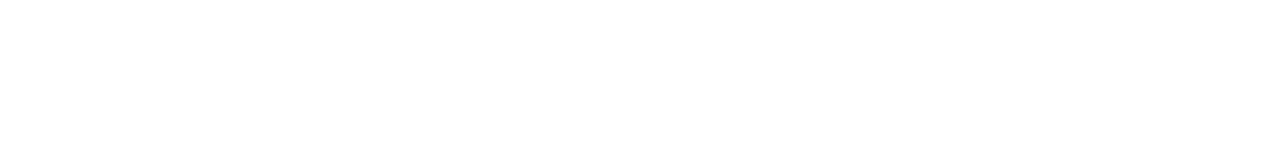
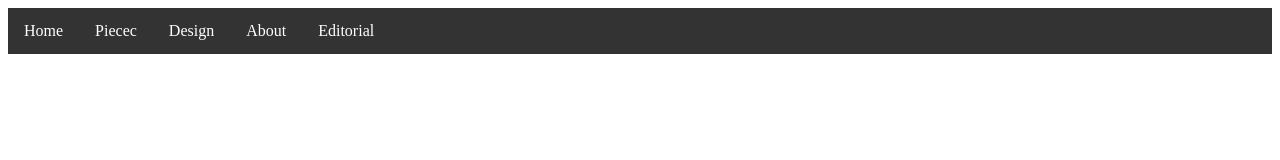
Before and after one commit to Amornthep-ra/HTML, a plain HTML site: page index.html in a window 1280 px wide. Drawn offline with Linux system fonts and the light colour scheme.

Commit message:
แถบเมนู

```diff
--- a/index.html
+++ b/index.html
@@ -5,8 +5,42 @@
     <meta http-equiv="X-UA-Compatible" content="IE=edge">
     <meta name="viewport" content="width=device-width, initial-scale=1.0">
     <title>Document</title>
+    <style>
+        ul {
+            list-style-type: none;
+            margin: 0;
+            padding: 0;
+            overflow: hidden;
+            background-color: #333;
+        }
+
+        li {
+            float: left;
+        }
+
+        li a {
+            display: block;
+            color: white;
+            text-align: center;
+            padding: 14px 16px;
+            text-decoration: none;
+        }
+
+        li a:hover {
+            background-color: #111;
+
+        }
+    </style>
 </head>
 <body>
 
+    <ul>
+        <li><a class="active"
+            href="#home">Home</a></li>
+        <li><a href="#piecec">Piecec</a></li>
+        <li><a href="#design">Design</a></li>
+        <li><a href="#about">About</a></li>
+        <li><a href="#editorial">Editorial</a></li>
+    </ul>
 </body>
 </html>
```
